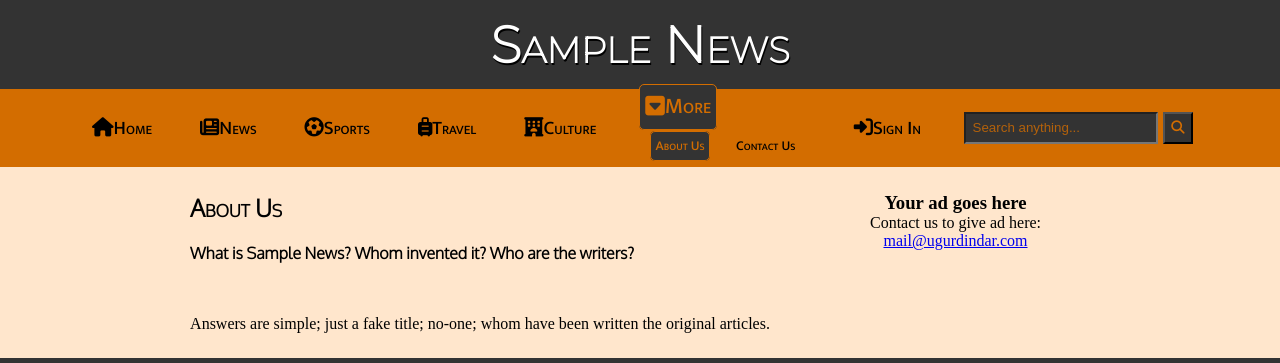
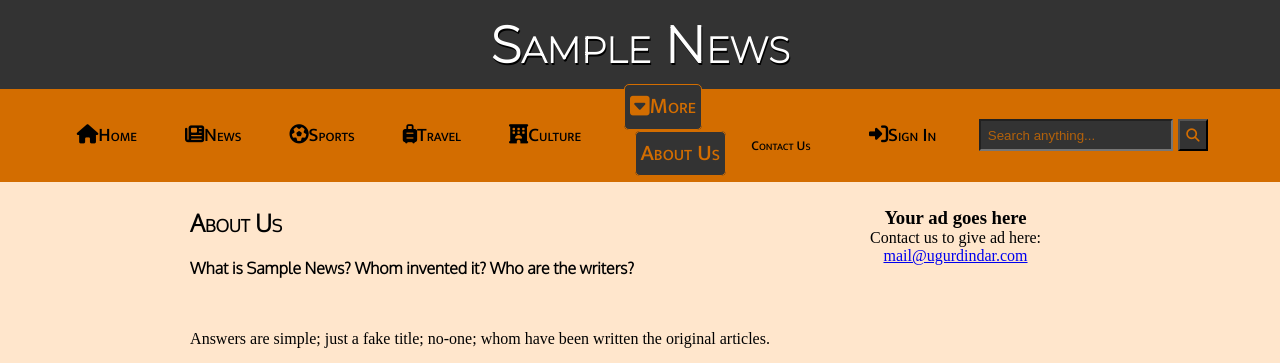
Before and after one commit to Tzesh/SampleNews, a plain HTML site: page about-us.html in a window 1280 px wide. Shown: the top 363 px of the page. Drawn offline with Linux system fonts and the light colour scheme; a web font is replaced by a local one.

Commit message:
corrected indentation, removed duplicate parts

```diff
--- a/about-us.html
+++ b/about-us.html
@@ -16,6 +16,7 @@
 	<link href="https://fonts.googleapis.com/css2?family=New+Tegomin&display=swap" rel="stylesheet">
 	<link href="https://fonts.googleapis.com/css2?family=New+Tegomin&family=Oxygen:wght@300&display=swap" rel="stylesheet">
 	<script src="https://kit.fontawesome.com/83fdf682f5.js" crossorigin="anonymous"></script>
+	<link rel="icon" href="img/icon.png" type="image/x-icon" />
 </head>
 <body>
 	<header>
@@ -31,8 +32,8 @@
 			<li><a href="culture.html"><i class="fas fa-hotel"></i>Culture</a></li>
 			<li><a href="more.html" class="active"><i class="fas fa-caret-square-down"></i>More</a>
 				<ol>
-					<li><a href="#" id="secondarytitle" class="active">About Us</a></li>
-					<li><a href="contact-us.html" id="secondarytitle">Contact Us</a></li>
+					<li><a href="#" class="secondarytitle active">About Us</a></li>
+					<li><a href="contact-us.html" class="secondarytitle">Contact Us</a></li>
 				</ol></li>
 				<li><a href="sign-in.html"><i class="fas fa-sign-in-alt"></i>Sign In</a></li>
 				<li><form action="https://www.google.com/search" class="q" method="get" name="searchform" target="_blank">
--- a/css/style.css
+++ b/css/style.css
@@ -1,4 +1,5 @@
 /* CSS Code of Sample News */
+
 * {
 	margin: 0;
 	padding: 0;
@@ -74,7 +75,7 @@ nav ul li ol li {
 	padding: 0.1rem 0.15rem;
 }
 
-#secondarytitle {
+.secondarytitle {
 	color: #000000;
 	font-family: 'Mukta', sans-serif;
 	font-size: 0.85rem;
@@ -82,7 +83,7 @@ nav ul li ol li {
 	text-decoration: none;
 }
 
-#secondarytitle:hover, #secondarytitle.active {
+.secondarytitle:hover, .secondarytitle.active {
 	color: #d36d00;
 }
 
@@ -392,15 +393,7 @@ footer a:hover {
 
 /* Responsive */
 
-@media screen and (min-width:450px) {
-
-	nav ul {
-		flex-direction: column;
-		align-items: center;
-	}
-}
-
-@media screen and (min-width:1050px) {
+@media screen and (max-width:1280px) {
 
 	nav ul {
 		flex-direction: column;
```
Also changed, not shown: contact-us.html (+3 -2 lines), culture.html (+1 -0 lines), home.html (+1 -0 lines), more.html (+1 -0 lines), news.html (+1 -0 lines), register.html (+1 -0 lines), response.html (+2 -1 lines), sign-in.html (+1 -0 lines), sports.html (+1 -0 lines), thanks.html (+1 -0 lines), travel.html (+1 -0 lines), img/icon.png (added). Lines whose indentation alone changed are shown as unchanged.
